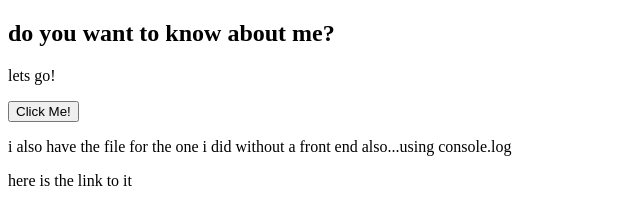
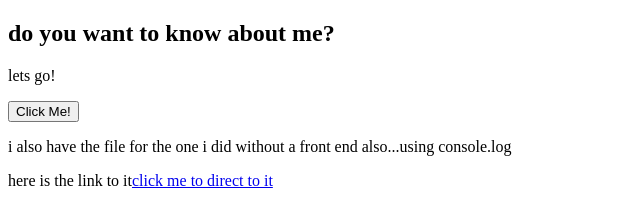
Before and after one commit to victor21021996/victorjavascript, a plain HTML site: page index.html in a window 1280 px wide. Shown: the whole page, without its empty margins (0-640 px from the left). Drawn offline with Linux system fonts and the light colour scheme.

Commit message:
Update index.html

```diff
--- a/index.html
+++ b/index.html
@@ -18,6 +18,6 @@
 			Click Me!
 		</button>
 		<p> i also have the file for the one i did without a front end also...using console.log</p>
-		<p>here is the link to it<a href="github.com/victor21021996/victorjavascript"></a></p>
+		<p>here is the link to it<a href="github.com/victor21021996/victorjavascript">click me to direct to it</a></p>
 	</body>
 </html>
```
